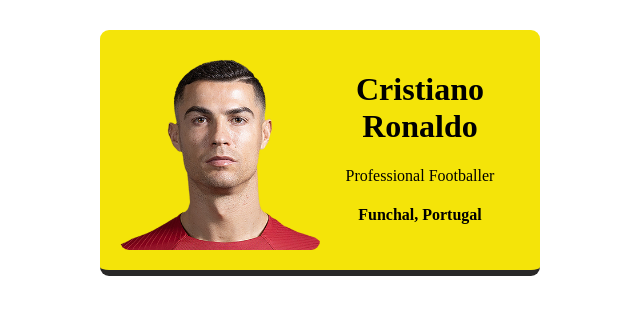
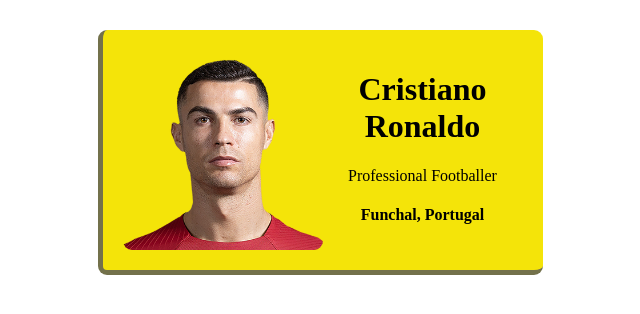
Before and after one commit to Jabzdev/business-card, a plain HTML site: page index.html in a window 1280 px wide. Shown: the whole page, without its empty margins (320-960 px from the left). Drawn offline with Linux system fonts and the light colour scheme.

Commit message:
fourth commit

```diff
--- a/style.css
+++ b/style.css
@@ -16,6 +16,7 @@ body {
     padding: 20px;
     text-align: center;
     background: #F4E409;
-    border-bottom: 6px solid rgb(41, 40, 40);
+    border-bottom: 5px solid rgba(90, 89, 89, 0.831);
+    border-left: 5px solid rgba(90, 89, 89, 0.831);
     border-radius: 9px;
 }
```
